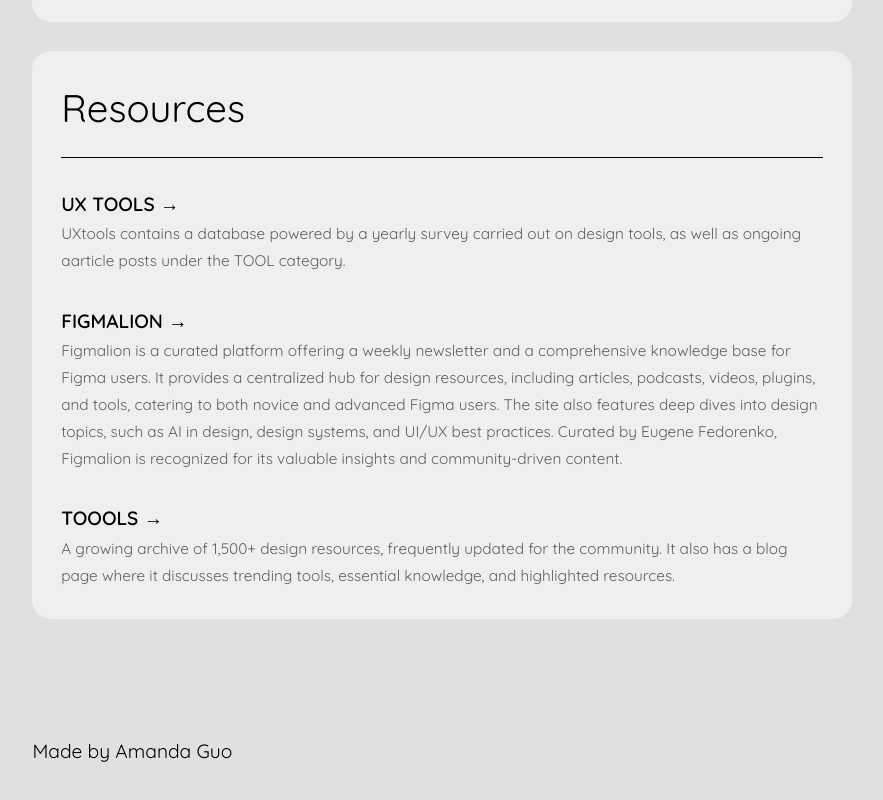
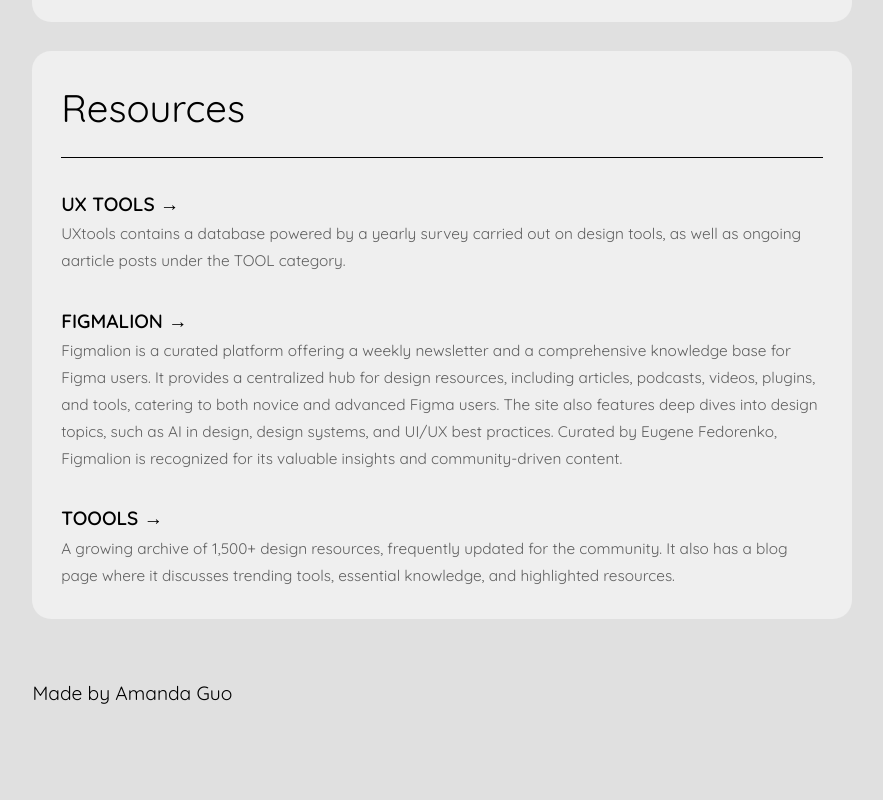
Before and after one commit to Amanda-gu/guide, a plain HTML site: page index.html in a window 1280 px wide. Shown: the part 1955-2755 px from the top of the page, without its empty margins (198-1081 px from the left). After the commit the page ends 2723 px from the top, so only its background shows below. Drawn offline with Linux system fonts and the light colour scheme.

Commit message:
updated footer spacing

```diff
--- a/style.css
+++ b/style.css
@@ -73,10 +73,13 @@
 
     }
 
-     header, nav, main, footer{
+    header, nav, main, footer{
             padding-block: var(--spacing);
             padding-inline: calc(var(--spacing)*4);
+        }
 
+    footer {
+        padding-block-start: 0;
         }
 
     nav {
```
